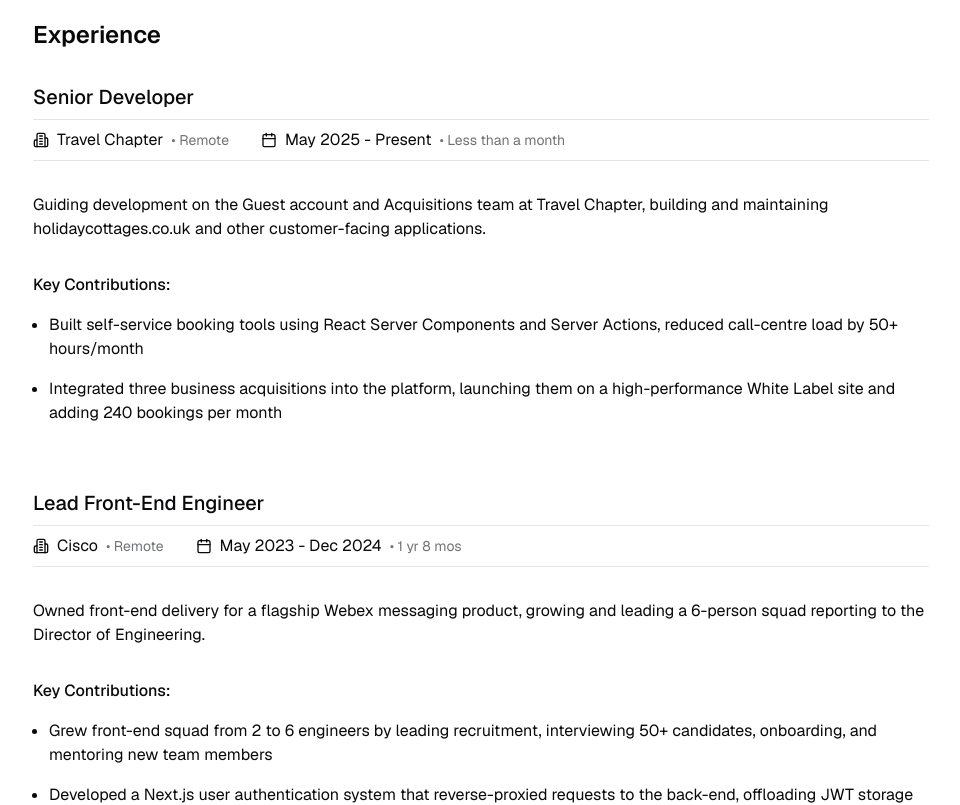
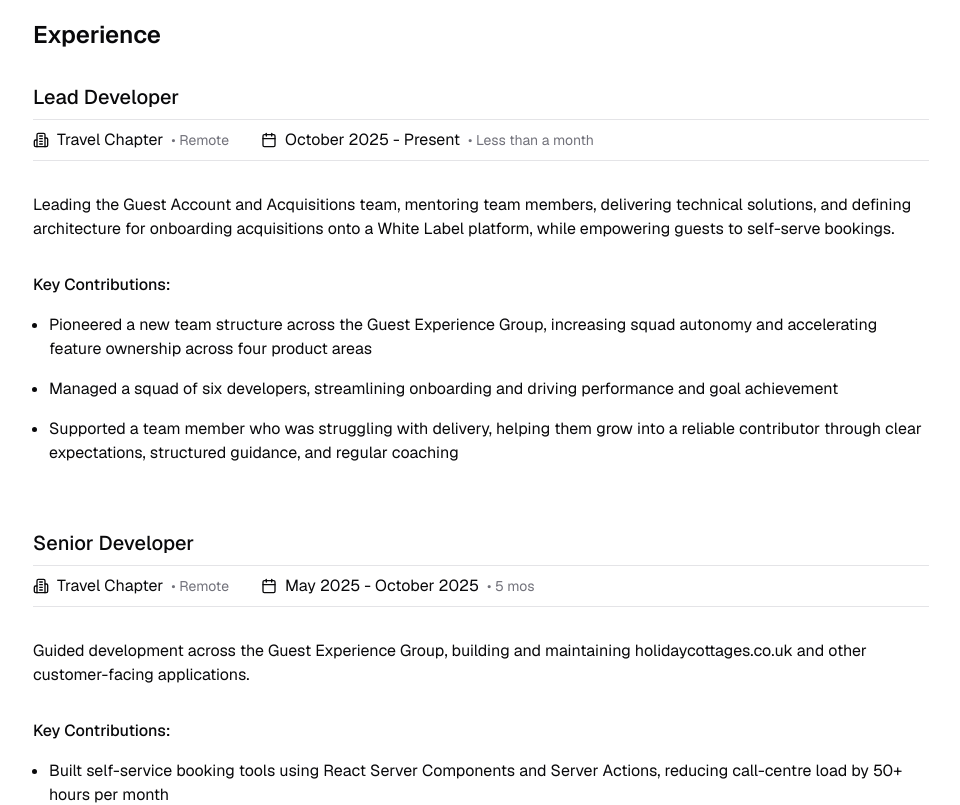
Before and after one commit to mwheelersmith/site, a Next.js app: page /resume in a window 1280 px wide. Shown: the part 780-1585 px from the top of the page, without its empty margins (159-1119 px from the left). Built offline with nearby package versions, Linux system fonts and the light colour scheme.

Commit message:
Add Lead Developer at TC promotion

```diff
--- a/app/resume/page.tsx
+++ b/app/resume/page.tsx
@@ -27,27 +27,64 @@
 
       <Experience>
         <ExperienceSection>
+          {/* Lead Developer at Travel Chapter */}
+          <ExperienceHeading>
+            <ExperienceTitle>Lead Developer</ExperienceTitle>
+            <ExperienceDetails
+              company="Travel Chapter"
+              location="Remote"
+              serviceDates="October 2025 - Present"
+              serviceLength={formatWorkDuration(new Date(2025, 9))}
+            />
+          </ExperienceHeading>
+
+          <p>
+            Leading the Guest Account and Acquisitions team, mentoring team
+            members, delivering technical solutions, and defining architecture
+            for onboarding acquisitions onto a White Label platform, while
+            empowering guests to self-serve bookings.
+          </p>
+
+          <ExperienceContributions>
+            <ExperienceContributionsItem>
+              Pioneered a new team structure across the Guest Experience Group,
+              increasing squad autonomy and accelerating feature ownership
+              across four product areas
+            </ExperienceContributionsItem>
+            <ExperienceContributionsItem>
+              Managed a squad of six developers, streamlining onboarding and
+              driving performance and goal achievement
+            </ExperienceContributionsItem>
+            <ExperienceContributionsItem>
+              Supported a team member who was struggling with delivery, helping
+              them grow into a reliable contributor through clear expectations,
+              structured guidance, and regular coaching
+            </ExperienceContributionsItem>
+          </ExperienceContributions>
+        </ExperienceSection>
+
+        <ExperienceSection>
           {/* Senior Developer at Travel Chapter */}
           <ExperienceHeading>
             <ExperienceTitle>Senior Developer</ExperienceTitle>
             <ExperienceDetails
               company="Travel Chapter"
               location="Remote"
-              serviceDates="May 2025 - Present"
-              serviceLength={formatWorkDuration(new Date(2025, 4))}
+              serviceDates="May 2025 - October 2025"
+              serviceLength="5 mos"
             />
           </ExperienceHeading>
 
           <p>
-            Guiding development on the Guest account and Acquisitions team at
-            Travel Chapter, building and maintaining holidaycottages.co.uk and
-            other customer-facing applications.
+            Guided development across the Guest Experience Group, building and
+            maintaining holidaycottages.co.uk and other customer-facing
+            applications.
           </p>
 
           <ExperienceContributions>
             <ExperienceContributionsItem>
               Built self-service booking tools using React Server Components and
-              Server Actions, reduced call-centre load by 50+ hours/month
+              Server Actions, reducing call-centre load by 50+ hours per month
             </ExperienceContributionsItem>
             <ExperienceContributionsItem>
               Integrated three business acquisitions into the platform,
@@ -71,15 +108,15 @@
 
           <p>
             Owned front-end delivery for a flagship Webex messaging product,
-            growing and leading a 6-person squad reporting to the Director of
+            growing and leading a six-person squad reporting to the Director of
             Engineering.
           </p>
 
           <ExperienceContributions>
             <ExperienceContributionsItem>
-              Grew front-end squad from 2 to 6 engineers by leading recruitment,
-              interviewing 50+ candidates, onboarding, and mentoring new team
-              members
+              Grew front-end squad from two to six engineers by leading
+              recruitment, interviewing 50+ candidates, onboarding, and
+              mentoring new team members
             </ExperienceContributionsItem>
             <ExperienceContributionsItem>
               Developed a Next.js user authentication system that
@@ -88,7 +125,8 @@
             </ExperienceContributionsItem>
             <ExperienceContributionsItem>
               Built and drove adoption of a shared UI component library that
-              standardised design, accessibility, and usability across 3 teams
+              standardised design, accessibility, and usability across three
+              teams
             </ExperienceContributionsItem>
             <ExperienceContributionsItem>
               Championed and secured approval for Next.js, TypeScript, and
@@ -151,7 +189,7 @@
           </ExperienceHeading>
 
           <p>
-            Oversaw a front-end team responible for delivery of new product
+            Oversaw a front-end team responsible for delivery of new product
             features and enhancements to improve usability, visual coherence,
             and overall user experience.
           </p>
@@ -188,18 +226,17 @@
           <p>
             Worked in a small, cross-functional team spanning UI design,
             front-end and back-end development, delivering new features and
-            platform improvements for over 160,000 multinational users. Reported
-            directly to the business founder.
+            platform improvements for over 160,000 multinational users.
           </p>
 
           <ExperienceContributions>
             <ExperienceContributionsItem>
               Co-led the development and integration of two new products: a
-              ticketing tool and a survey solution for businesses and
-              individuals, both seamlessly integrated with the core SMS platform
+              ticketing tool and a survey solution, both seamlessly integrated
+              with the core SMS platform
             </ExperienceContributionsItem>
             <ExperienceContributionsItem>
-              Earned two industry awards for product advancements, outperforming
+              Earned industry awards for product advancements, outperforming
               entries from major brands such as Audi and John Lewis
             </ExperienceContributionsItem>
           </ExperienceContributions>
@@ -220,9 +257,7 @@
           <p>
             Developed a diverse range of websites for clients at a small web
             agency, including brochure sites, e-commerce platforms and
-            CMS-driven solutions. Gained hands-on experience in front-end and
-            back-end development while managing client relationships to ensure
-            their needs were met throughout the process.
+            CMS-driven solutions.
           </p>
         </ExperienceSection>
       </Experience>
```
